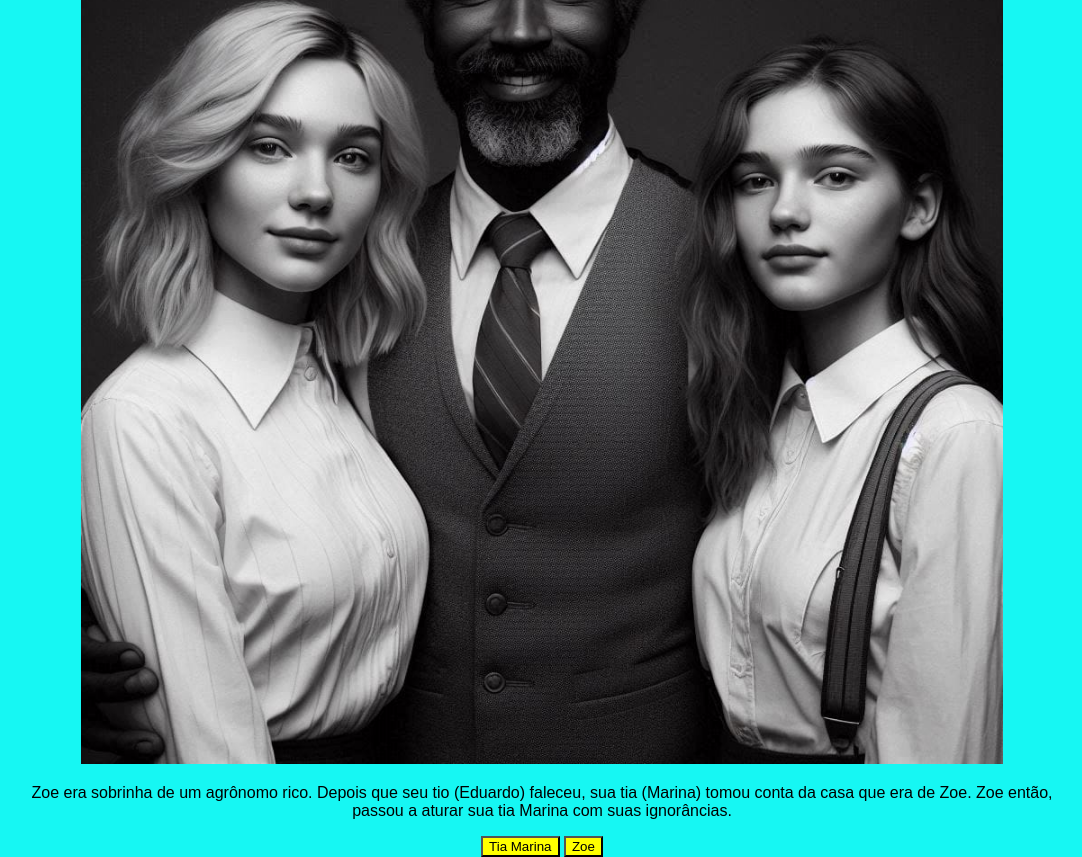
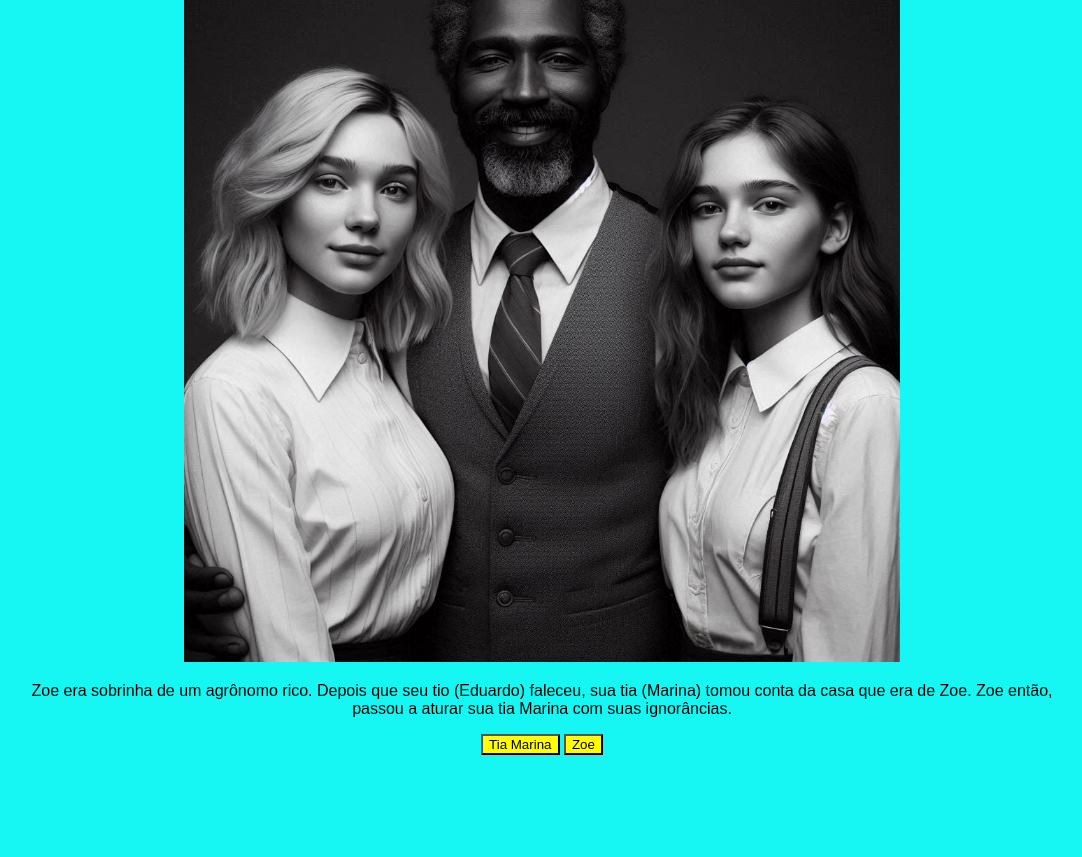
Before and after one commit to erikito99/projeto-2-historia, a plain HTML site: page Index.html in a window 1280 px wide. Shown: the whole page, without its empty margins (98-1180 px from the left). After the commit the page ends 800 px from the top, so only its background shows below. Drawn offline with Linux system fonts and the light colour scheme; a web font is replaced by a local one.

Commit message:
vbtsrfharefdg

```diff
--- a/Index.html
+++ b/Index.html
@@ -12,7 +12,7 @@
 <body>
     <main>
         <div class="passo ativo" id="passo-0">
-            <img src="cenario-passo0.jpeg"alt="">
+            <img src="cenario-passo0.jpeg" alt="">
             <p>Zoe era sobrinha de um agrônomo rico.
                 Depois que seu tio (Eduardo) faleceu, sua tia (Marina) tomou conta da casa que era de Zoe. Zoe então, passou a aturar sua tia Marina com suas ignorâncias.</p>
             <button class="btn-proximo" data-proximo="1">Tia Marina</button>
@@ -28,6 +28,7 @@
         </div>
 
         <div class="passo" id="passo-3">
+            <img src="cenario-passo.jpeg" alt="">
             <p>Recebi um convite para um tal "Baile", mas não estava somente meu nome, mas sim o de minhas duas filhas e da minha sobrinha. Mas não posso permitir que minha sobrinha vá.</p>
             <button class="btn-proximo" data-proximo="5">Falar para Zoe que ela não vai</button>
             <button class="btn-proximo" data-proximo="6">Minhas filhas ansiosas</button>
@@ -60,7 +61,7 @@ com minha tia. Não irei ao baile..</p>
   <button class="btn-proximo" data-proximo="10">A tentativa... </button>
             </div>
 <div class="passo" id="passo-9">
-     <img src="cenario-passo9.jpeg"alt="">
+     <img src="cenario-passo9.jpeg" alt="">
     <p>Zoe só te digo uma coisa, você
 não vai ao baile, vai ficar
 limpando a casa para mim, vou
@@ -99,7 +100,7 @@ ela, ela ficou limpando a casa, isso
 seria impossível.</p>
             </div>
 <div class="passo" id="passo-14">
-           <img src="cenario-passo14.jpeg"alt="">
+           <img src="cenario-passo14.jpeg" alt="">
     <p>○ baile foi incrível, consegui falar
 com o principe, fiz amizade com
 ele, até mesmo dançamos,pórem tive que ir embora rapido para não ser descoberta pela minha tia. Então essas historia não acaba aqui</p>
--- a/Style.css
+++ b/Style.css
@@ -31,7 +31,3 @@ main {
 img {
     max-width: 70%;
 }
-
-img {
-    max-width: 90%;
-}
```
